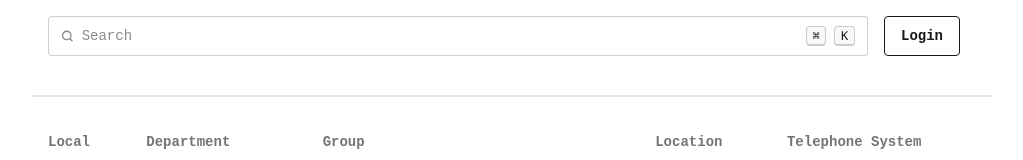
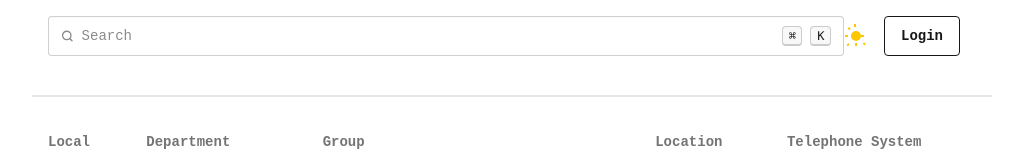
Before and after one commit to Ejayz/tel-dir-netad, a Next.js app: page / in a window 1280 px wide. Shown: the top 160 px of the page, without its empty margins (128-1151 px from the left). Built offline with nearby package versions, Linux system fonts and the light colour scheme.

Commit message:
add ThemeToggle on Directory

```diff
--- a/components/Directory.tsx
+++ b/components/Directory.tsx
@@ -1,9 +1,12 @@
 "use client";
+
+import ThemeToggle from "./ThemeToggle";
+import { pool } from "@/libs/db";
 
 export default function DirectorySearch() {
   return (
     <>
-      <div className="w-full flex flex-row justify-items-center p-4">
+      <div className="w-full flex flex-row p-4">
         <label className="input flex-1">
           <svg
             className="h-[1em] opacity-50"
@@ -25,7 +28,7 @@ export default function DirectorySearch() {
           <kbd className="kbd kbd-sm">⌘</kbd>
           <kbd className="kbd kbd-sm">K</kbd>
         </label>
-
+        <ThemeToggle/>
         <a href="/login" className="btn btn-outline mx-4">Login</a>
       </div>
       <div className="divider"></div>
```
